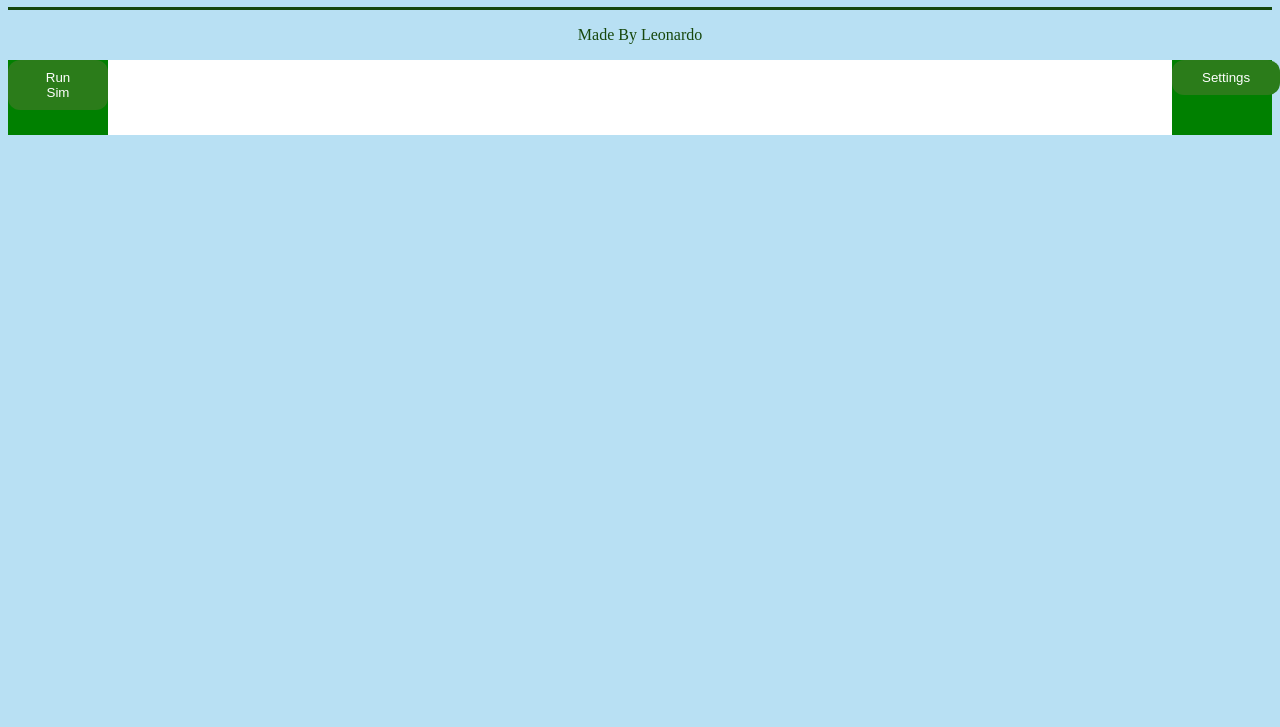
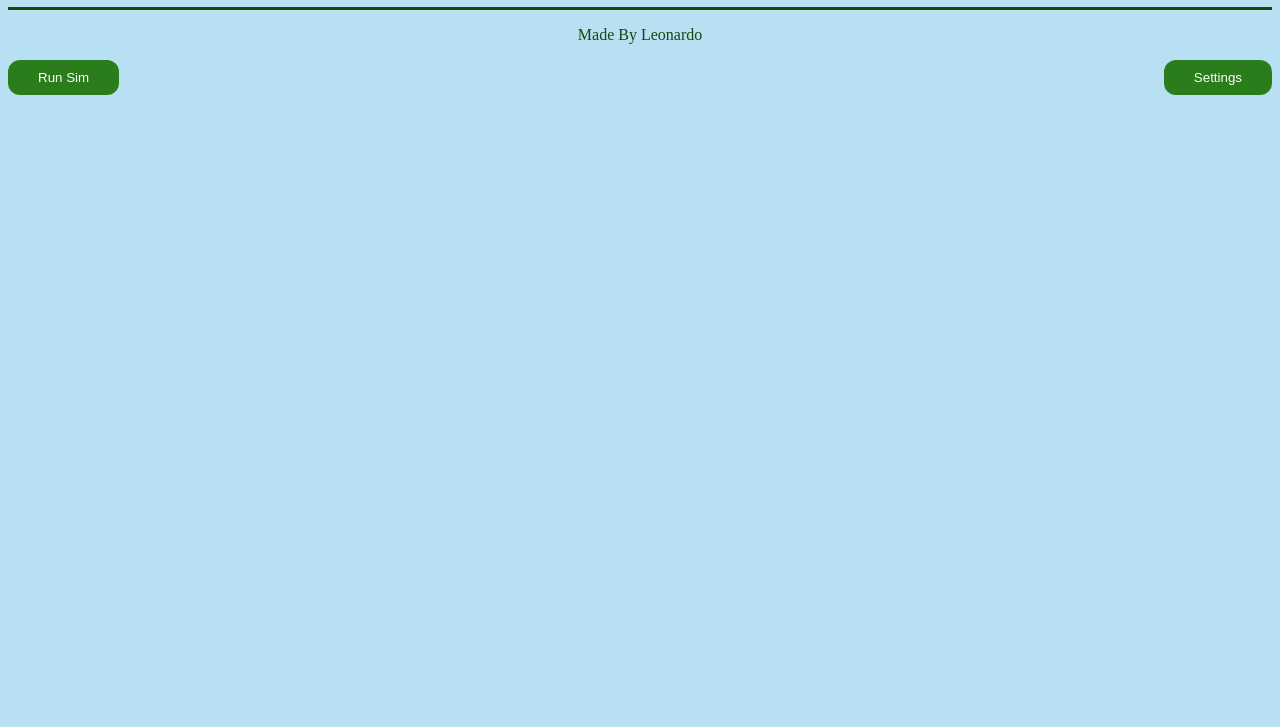
Before and after one commit to Leojb2oo8/Sim, a website: page Website/index.htm in a window 1280 px wide. Shown: the part 73-800 px from the top of the page. Drawn offline with Linux system fonts and the light colour scheme.

Commit message:
small update to website

```diff
--- a/Website/index.htm
+++ b/Website/index.htm
@@ -7,31 +7,27 @@
 
             body {background-color: rgb(184, 224, 243);}
             .heading {text-align: center;}
-h1 {color: rgb(22, 71, 12);}
+            h1 {color: rgb(22, 71, 12); }
             hr {height: 3px; background-color: rgb(22, 71, 12); border: none;}
-p {color: rgb(22, 71, 12);}
-ul {list-style-type: none;  display: flex; padding: 0;}
+            p {color: rgb(22, 71, 12); font-size:medium}
             button {background-color: rgb(43, 124, 26); border: none; color: white; padding: 10px 30px; border-radius: 12px;}
-
             .container {
                         width: 100%;
                         height: 75px;
-            background-color: rgb(255, 255, 255);
                         position: relative;
                     }
             .buttonRunSim {
-            width: 100px;
+                        width: 125px;
                         height: 75px;
-            background-color: green;
                         position: absolute;
                         left: 0;
                     }
             .buttonSettings {
-            width: 100px;
+                        width: 125px;
                         height: 75px;
-            background-color: green;
                         position: absolute;
                         right: 0;
+                        text-align: right;
                     }
             </style>
     </head>
@@ -45,5 +41,6 @@ button {background-color: rgb(43, 124, 26); border: none; color: white; padding:
         	<div class="buttonRunSim"><button type="button">Run Sim</button></div>
             <div class="buttonSettings"><button type="button">Settings</button></div>
         </div>
+
     </body>
 </html>
```
Lines whose indentation alone changed are shown as unchanged.
